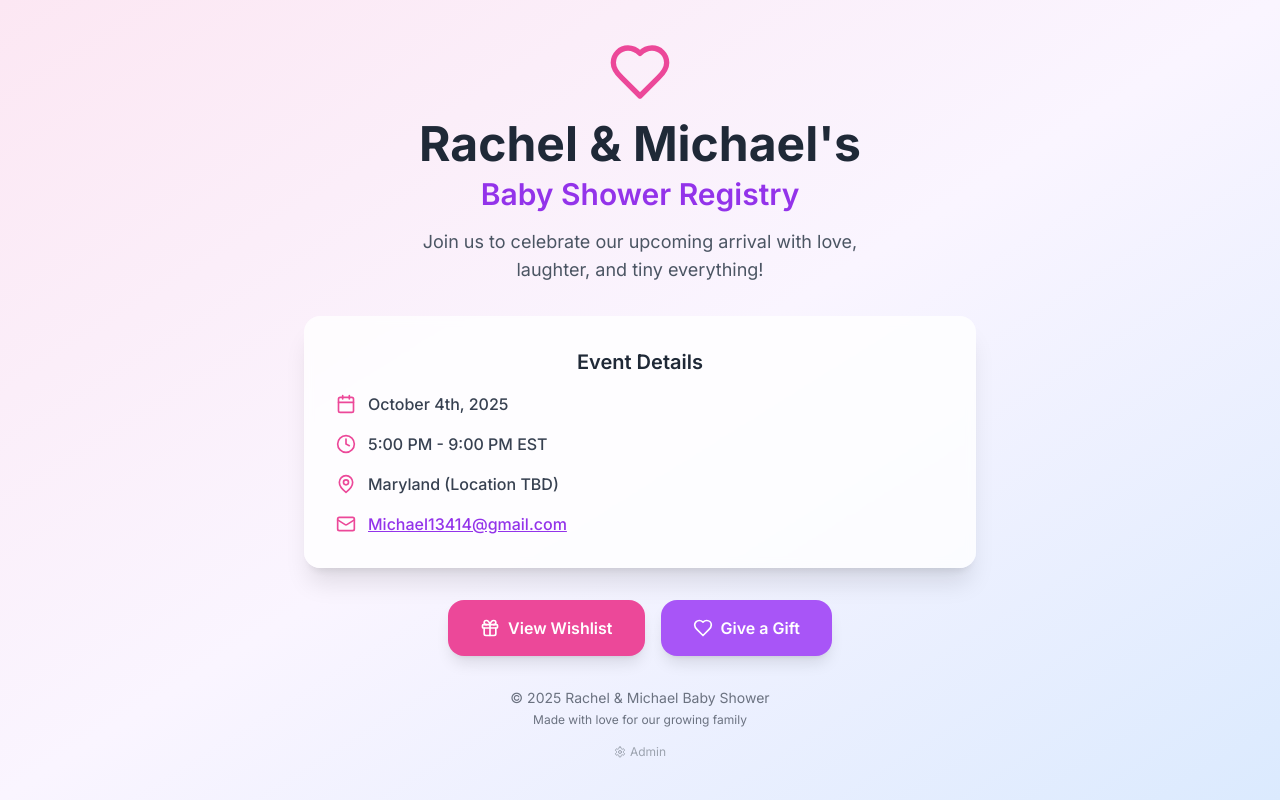
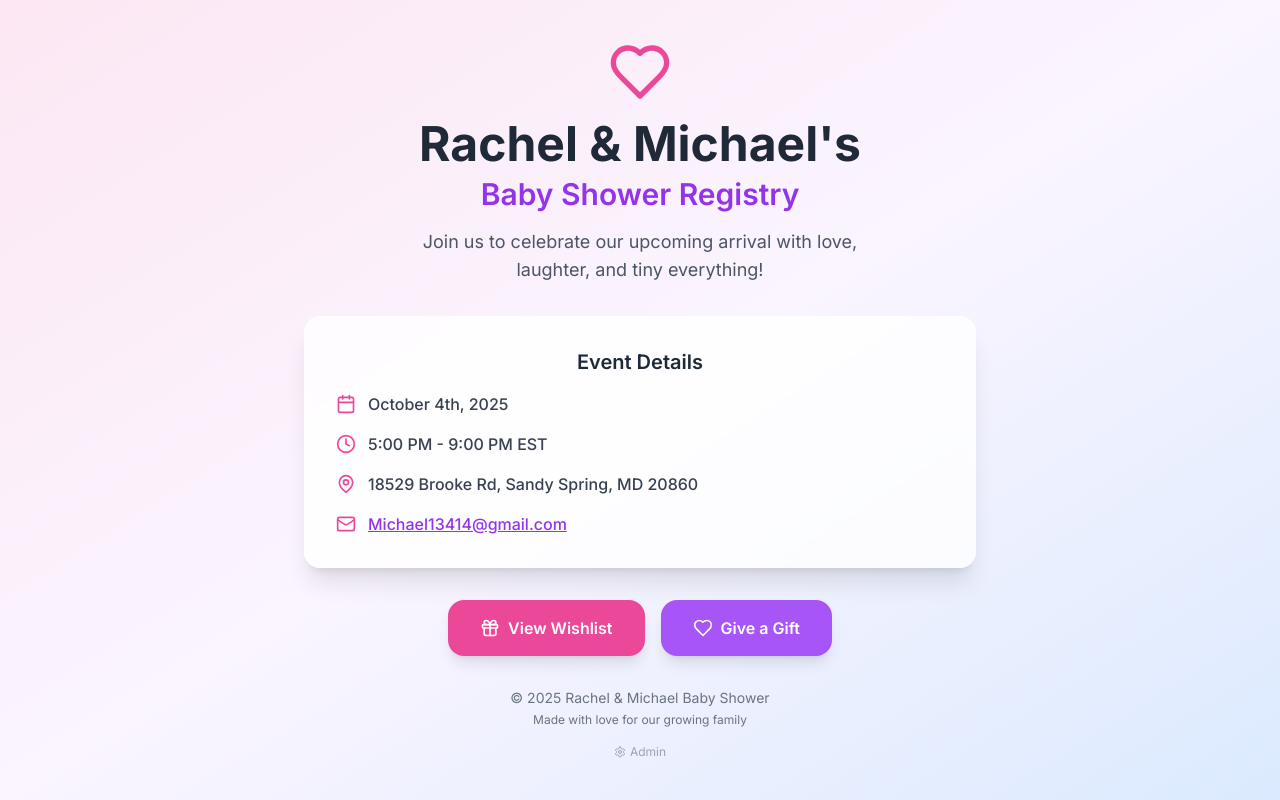
Before and after one commit to mmart196/baby-shower-website, a React (Vite) app: page / in a window 1280 px wide. Built offline with nearby package versions, Linux system fonts and the light colour scheme; no server answers.

Commit message:
Add gift receipt request to claiming dialog for easier exchanges

```diff
--- a/src/components/Wishlist.tsx
+++ b/src/components/Wishlist.tsx
@@ -134,6 +134,12 @@ export const Wishlist: React.FC<WishlistProps> = ({ onBack, isAdmin = false }) =
                 Let Rachel & Michael know you're getting this gift! Share your name and a personal message.
               </p>
 
+              <div className="mb-4 p-3 bg-blue-50 border border-blue-200 rounded-lg">
+                <p className="text-sm text-blue-800">
+                  <span className="font-medium">💝 Gift Receipt Request:</span> If possible, please include or send us the gift receipt in case we need to exchange or return the item. Thank you!
+                </p>
+              </div>
+
               <div className="space-y-4">
                 <div>
                   <label className="block text-sm font-medium text-gray-700 mb-2">
@@ -153,7 +159,7 @@ export const Wishlist: React.FC<WishlistProps> = ({ onBack, isAdmin = false }) =
                     Message to the Couple (Optional)
                   </label>
                   <textarea
-                    placeholder="Write a sweet message, share why you picked this gift, or just say congratulations!"
+                    placeholder="Write a sweet message, share why you picked this gift, or just say congratulations! Feel free to mention if you'll include the gift receipt."
                     value={claimMessage}
                     onChange={(e) => setClaimMessage(e.target.value)}
                     rows={3}
--- a/src/data/initialData.ts
+++ b/src/data/initialData.ts
@@ -4,7 +4,7 @@ export const eventDetails: EventDetails = {
   couple: 'Rachel & Michael',
   date: 'October 4th, 2025',
   time: '5:00 PM - 9:00 PM EST',
-  location: 'Maryland (Location TBD)',
+  location: '18529 Brooke Rd, Sandy Spring, MD 20860',
   contact: 'Michael13414@gmail.com'
 };
 
```
